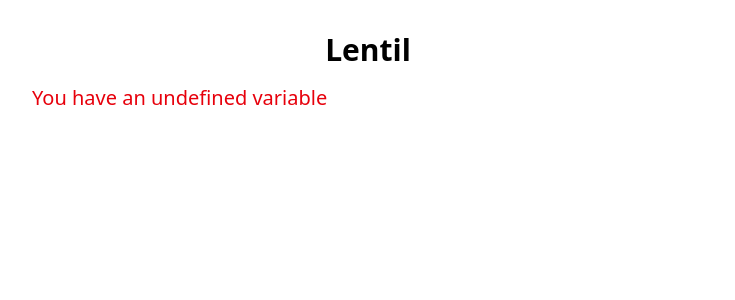
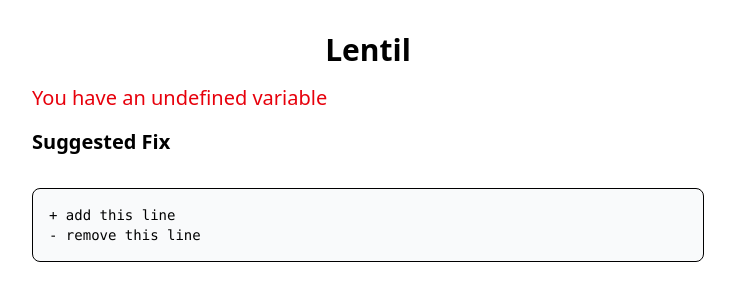
Before and after one commit to plamorg/lentil, a React (Vite) app in the folder frontend/: page / in a window 1280 px wide. Shown: the top 300 px of the page, without its empty margins (272-1007 px from the left). Built offline with nearby package versions, Linux system fonts and the light colour scheme.

Commit message:
feat: add `SuggestedFix` component

```diff
--- a/frontend/src/App.tsx
+++ b/frontend/src/App.tsx
@@ -1,14 +1,21 @@
 import Header from "./Header.tsx"
 import ErrorMessage from "./ErrorMessage.tsx"
+import SuggestedFix from "./SuggestedFix.tsx"
 
 export default function App() {
   const errMsg = "You have an undefined variable";
+  const diffLines = [
+    "+ add this line",
+    "- remove this line"
+  ];
+  const diff = diffLines.join("\n");
 
   return (
     <>
       <div className="h-screen w-full max-w-2xl m-auto mt-8 flex flex-col gap-4">
         <Header />
         <ErrorMessage errMsg={errMsg} />
+        <SuggestedFix diff={diff} />
       </div>
     </>
   )
--- /dev/null
+++ b/frontend/src/SuggestedFix.tsx
@@ -0,0 +1,14 @@
+export default function SuggestedFix({ diff }: { diff: string }) {
+  return (
+    <>
+      <h2 className="text-xl font-semibold mb-4">Suggested Fix</h2>
+      <div className="border rounded-lg bg-gray-50 p-4">
+        <pre className="whitespace-pre-wrap font-mono text-sm">
+          <code>
+            {diff}
+          </code>
+        </pre>
+      </div>
+    </>
+  )
+}
```
